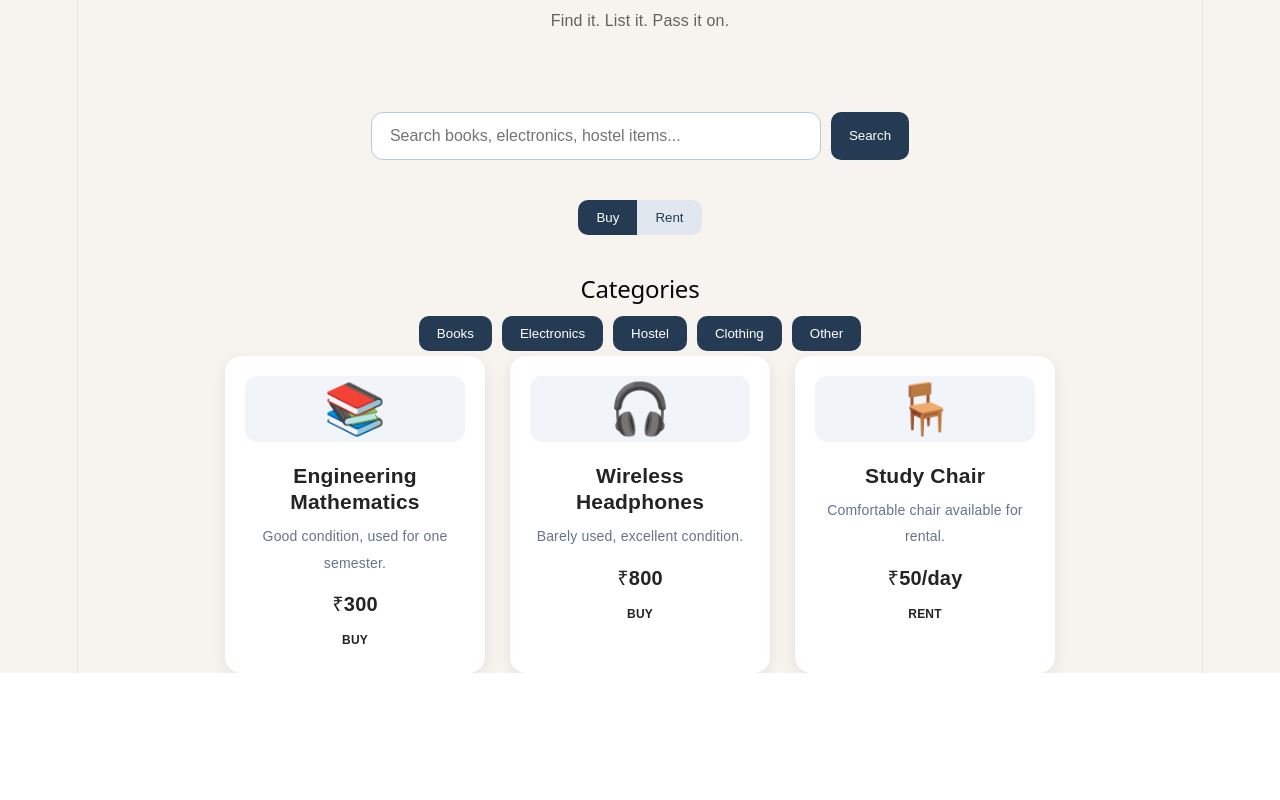
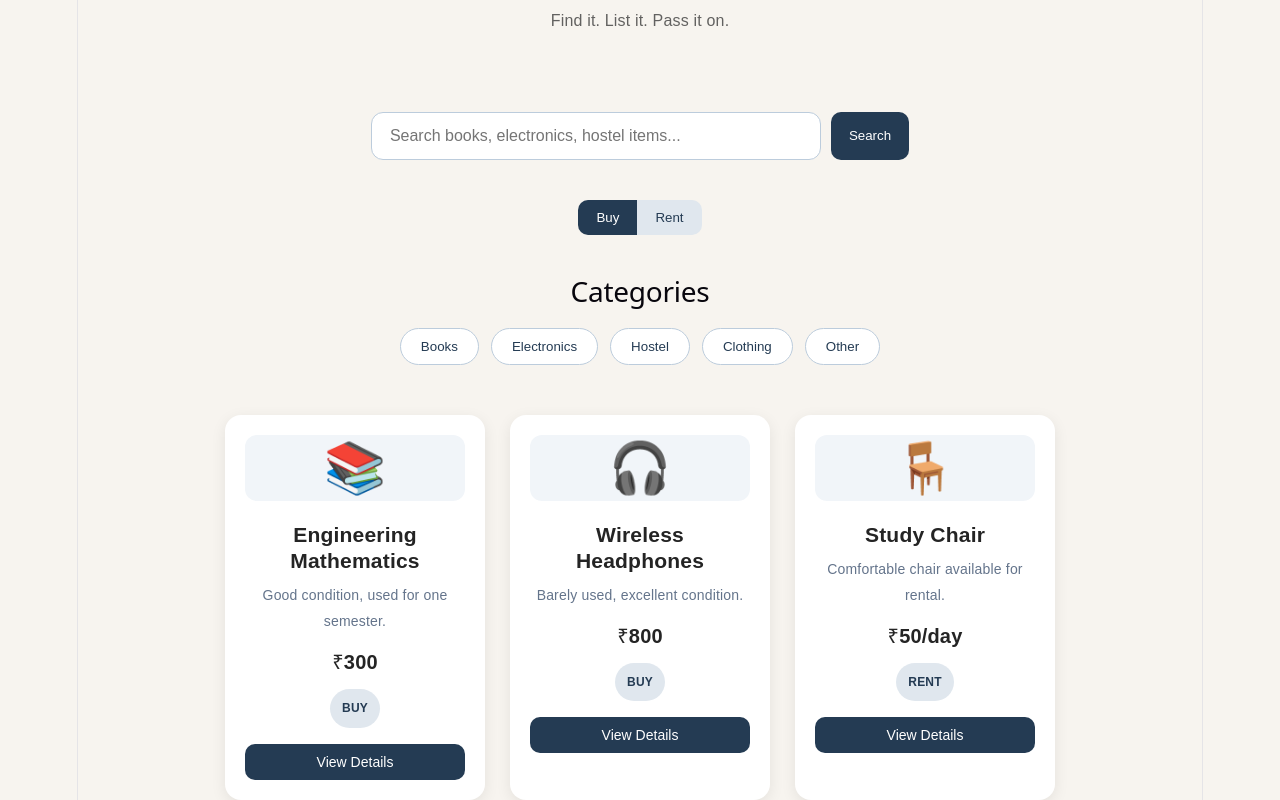
Before and after one commit to Gursimar-05/CampusCart, a React (Vite) app: page / in a window 1280 px wide. Shown: the part 263-1063 px from the top of the page. Before the commit the page ends 936 px from the top, so only its background shows below. Built offline with nearby package versions, Linux system fonts and the light colour scheme.

Commit message:
Add listing details interaction

```diff
--- a/src/App.css
+++ b/src/App.css
@@ -165,7 +165,63 @@ input {
 
 .listing-card span {
   display: inline-block;
-  margin-top: 10px;
+  margin-top: 14px;
+  padding: 6px 12px;
+  border-radius: 20px;
   font-size: 12px;
   font-weight: bold;
+  background: #e0e7ee;
+  color: #243b53;
 }
+.categories {
+  text-align: center;
+  margin: 20px auto 50px;
+}
+
+.categories h2 {
+  font-size: 28px;
+  margin-bottom: 20px;
+}
+
+.category-list {
+  display: flex;
+  justify-content: center;
+  gap: 12px;
+  flex-wrap: wrap;
+}
+
+.category-list button {
+  margin: 0;
+  background: white;
+  color: #243b53;
+  border: 1px solid #bcccdc;
+  border-radius: 20px;
+  padding: 10px 20px;
+  transition: 0.2s;
+}
+
+.category-list button:hover {
+  background: #243b53;
+  color: white;
+}
+.listing-card {
+  transition: transform 0.2s ease, box-shadow 0.2s ease;
+}
+
+.listing-card:hover {
+  transform: translateY(-6px);
+  box-shadow: 0 10px 25px rgba(0, 0, 0, 0.12);
+}
+.details-button {
+  width: 100%;
+  margin: 16px 0 0;
+  padding: 10px;
+  border-radius: 10px;
+  background: #243b53;
+  color: white;
+  font-size: 14px;
+}
+
+.details-button:hover {
+  background: #334e68;
+}
--- a/src/ListingCard.jsx
+++ b/src/ListingCard.jsx
@@ -1,4 +1,10 @@
 function ListingCard({ title, description, price, type, emoji }) {
+  function handleDetails() {
+    alert(
+      `${title}\n\n${description}\nPrice: ₹${price}\nType: ${type}`
+    )
+  }
+
   return (
     <div className="listing-card">
       <div className="listing-image">{emoji}</div>
@@ -10,6 +16,10 @@ function ListingCard({ title, description, price, type, emoji }) {
       <strong>₹{price}</strong>
 
       <span>{type}</span>
+
+      <button className="details-button" onClick={handleDetails}>
+        View Details
+      </button>
     </div>
   )
 }
```
